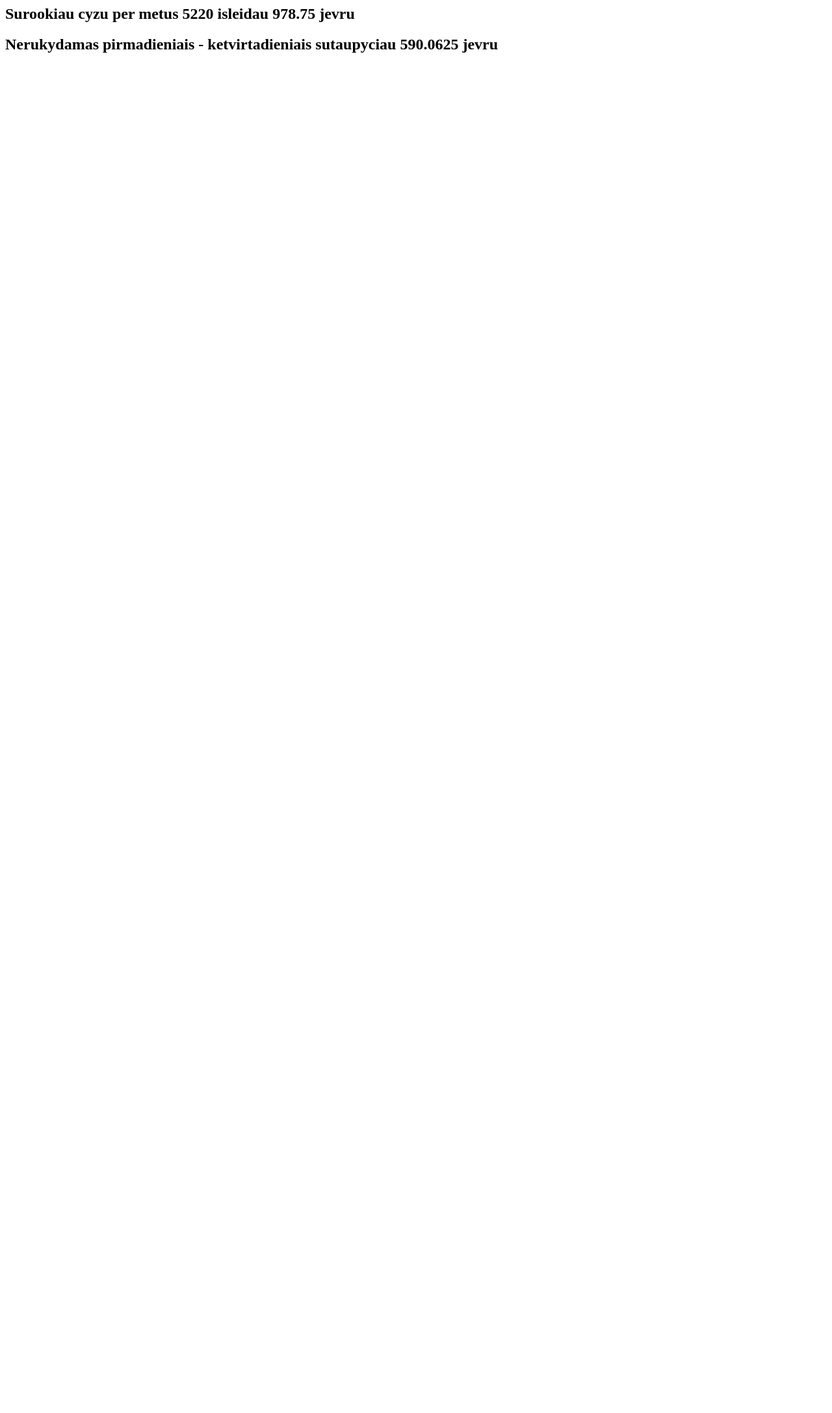
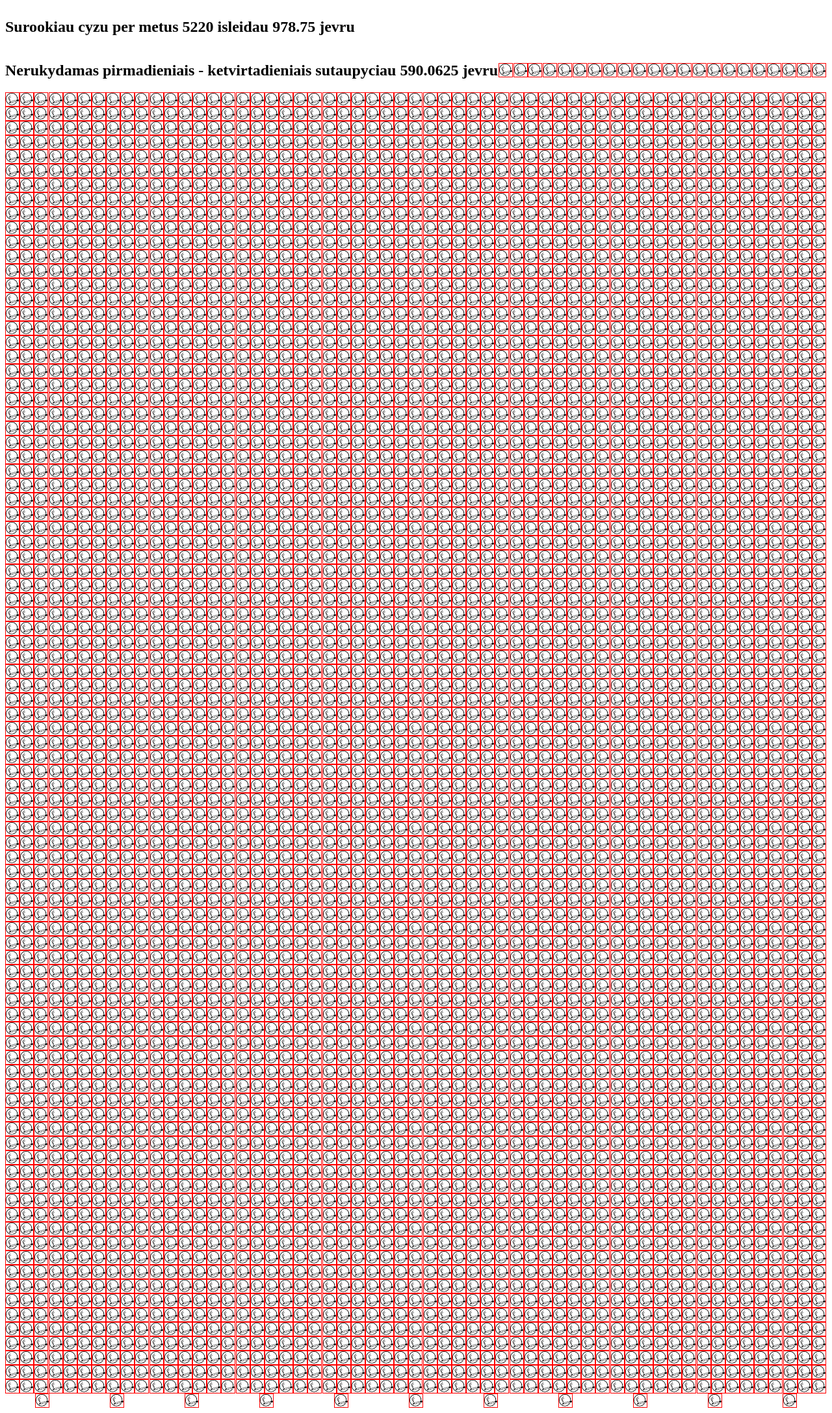
Before and after one commit to Noldor5150/fullstackbasics1, a PHP site: page / in a window 1280 px wide. Shown: the whole page at 65% size. Before the commit the page ends 81 px from the top, so only its background shows below. Run offline with PHP 8.4, Linux system fonts and the light colour scheme.

Commit message:
rukymo uzduotis su cizukiekis=nutrauku kiekis

```diff
--- a/css/main.css
+++ b/css/main.css
@@ -1,20 +1,15 @@
+body {
+    display : flex;
+    flex-wrap: wrap;
+    justify-content: space-between;
+    align-items: flex-end;
+}
 div {
     background-repeat: no-repeat;
-    width: 300px;
-    height: 300px;
+    width: 20px;
+    height: 20px;
     background-size: contain;
-    color: white;
+    background-image: url("../images/cig.jpg");
+    margin: auto;
+    border: 1px solid red;
 }
-
-.sunny {
-    background-image: url("../images/sunny.jpg");
-}
-.sun_rain {
-    background-image: url("../images/tenor.gif");
-}
-.rain{
-    background-image: url("../images/rain.gif");
-}
-.cloudy{
-    background-image: url("../images/cloudy.jpg");
-}
--- a/index.php
+++ b/index.php
@@ -19,14 +19,18 @@ for ($i = 1; $i <= $days; $i++) {
     }
 }
 $viso_islaidos = $cizu_kiekis * $ciza;
-$mon_thu_kaina =  $cizu_kiekis_pirm_ketv * $ciza;
+$mon_thu_kaina = $cizu_kiekis_pirm_ketv * $ciza;
 ?>
 <html>
     <head>
         <title>Fucking rookymas</title>
+        <link rel="stylesheet" href="css/main.css">
     </head>
     <body>
         <h2>Surookiau cyzu per metus <?php print $cizu_kiekis; ?> isleidau <?php print $viso_islaidos; ?> jevru</h2>
         <h2>Nerukydamas pirmadieniais - ketvirtadieniais sutaupyciau <?php print $mon_thu_kaina; ?> jevru</h2>
+        <?php for ($x = 1; $x <= $cizu_kiekis; $x++): ?>
+            <div></div>
+        <?php endfor; ?>
     </body>
 </html>
```
Also changed, not shown: images/cig.jpg (added).
